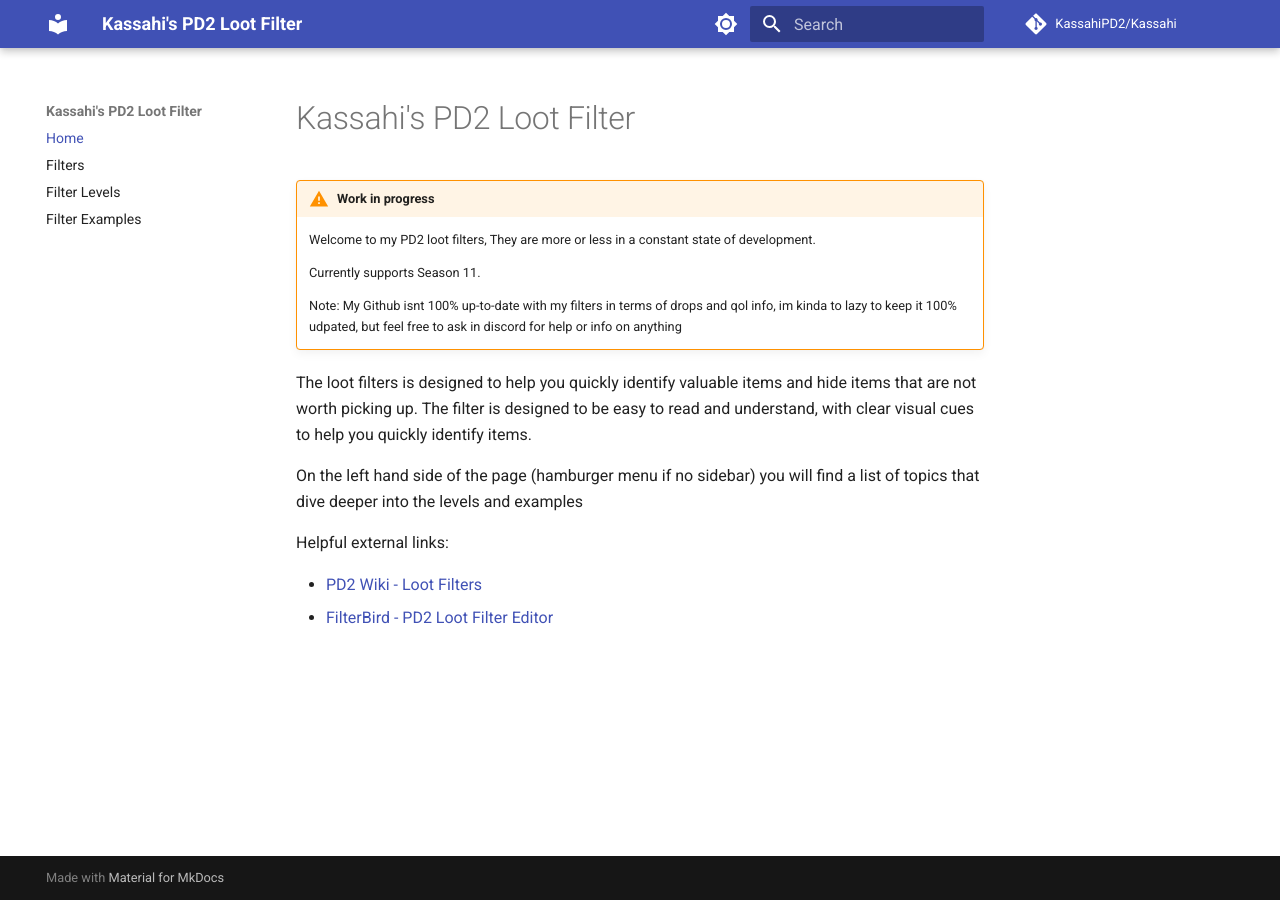
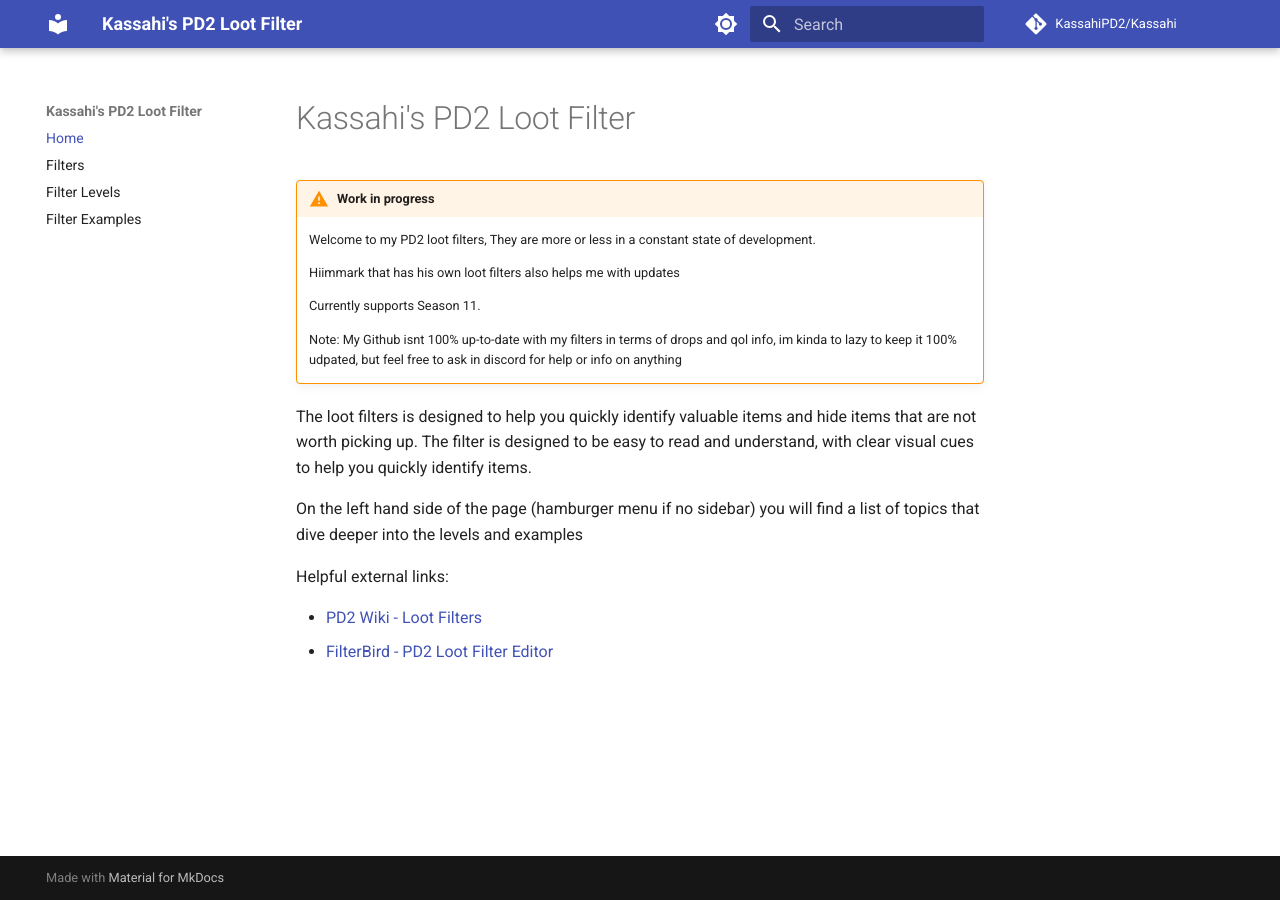
Before and after one commit to KassahiPD2/Kassahi, an MkDocs documentation site: the page built from docs/index.md, in a window 1280 px wide. Built offline with MkDocs 1.6.1 and Material for MkDocs 9.7.7, drawn with Linux system fonts in a browser that asks for light colours; comment, search, counter and statistics services are not loaded.

Commit message:
Update index.md

```diff
--- a/docs/index.md
+++ b/docs/index.md
@@ -3,6 +3,8 @@
 !!! warning "Work in progress"
 
     Welcome to my PD2 loot filters, They are more or less in a constant state of development.
+
+    Hiimmark that has his own loot filters also helps me with updates
 
     Currently supports Season 11.
 
```
